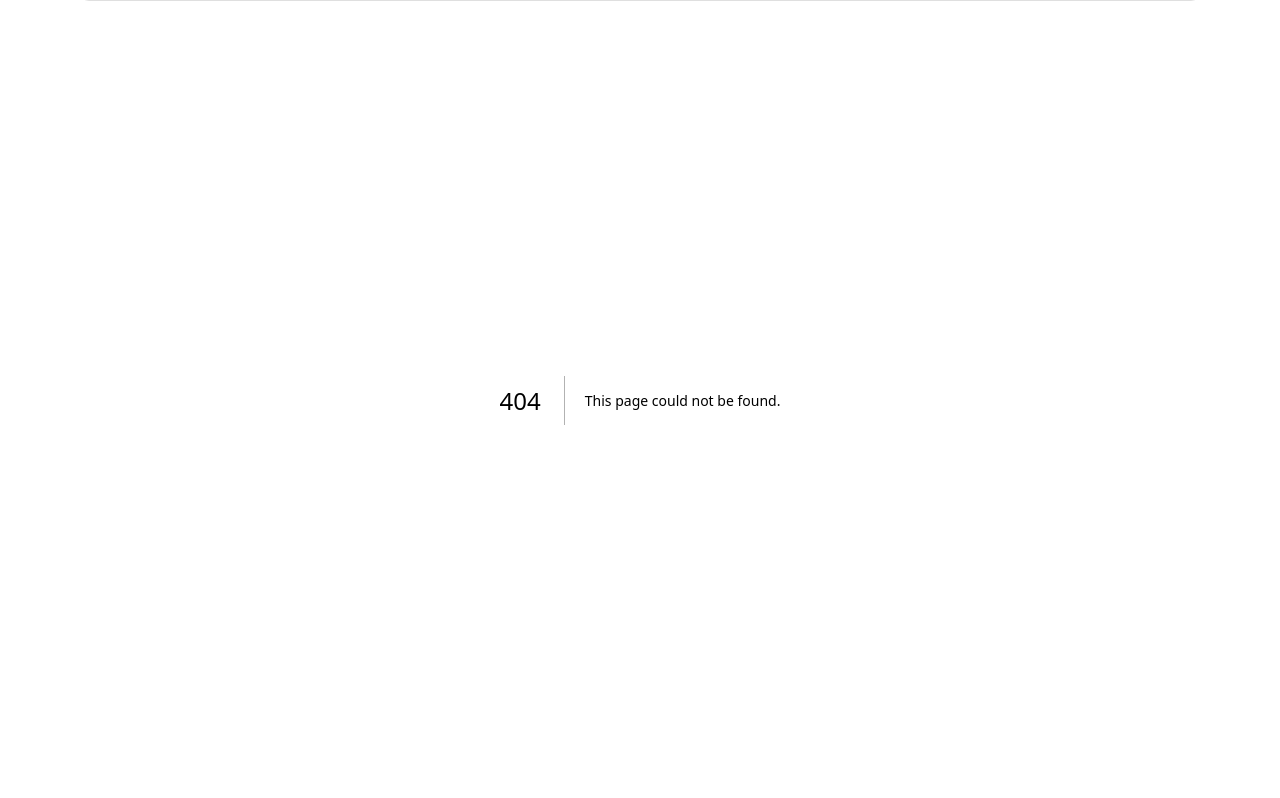
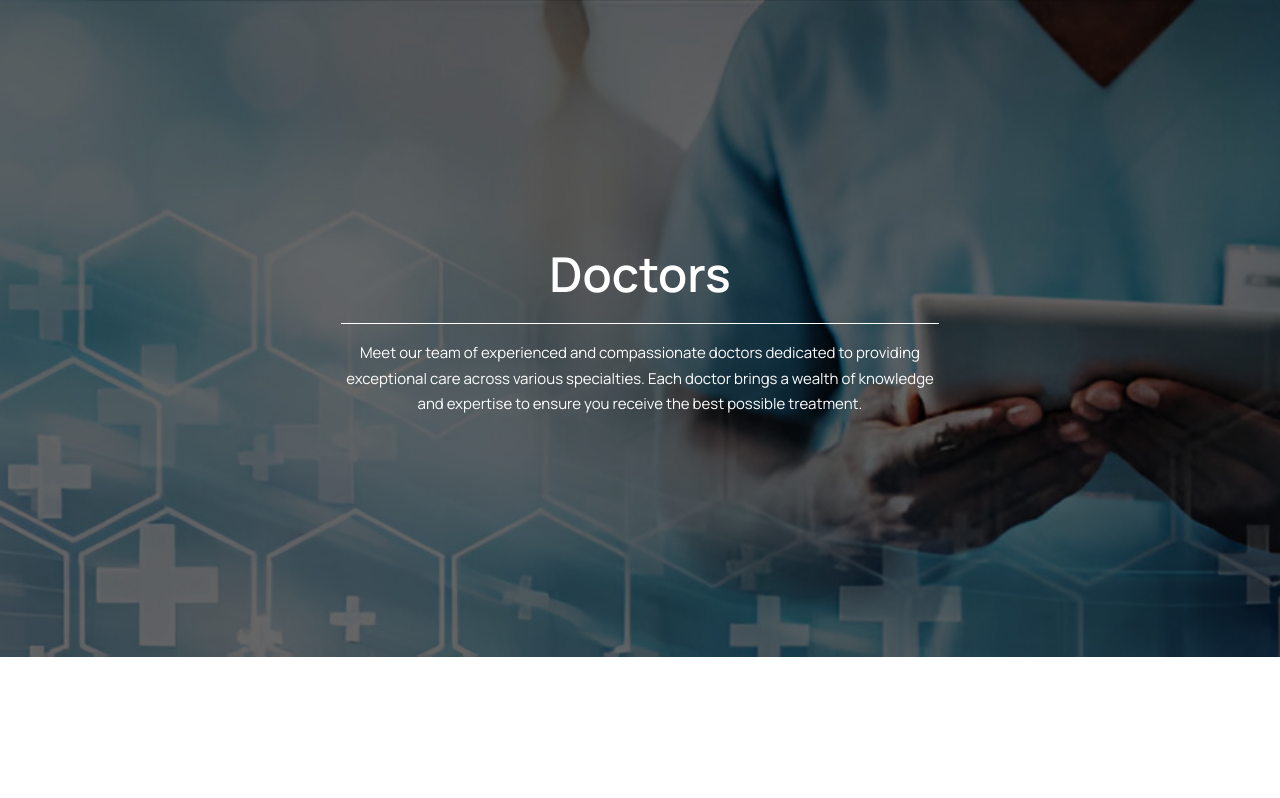
Before and after one commit to mevspecialist/mevspecialiste, a Next.js app: page /doctors in a window 1280 px wide. Before the commit this address had no page. Shown: the top 798 px of the page. Built offline with nearby package versions, Linux system fonts and the light colour scheme.

Commit message:
page banner style readjustment

```diff
--- /dev/null
+++ b/src/app/doctors/page.tsx
@@ -0,0 +1,18 @@
+import React from 'react';
+import { PageBanner } from '@/components/PageBanner';
+import Image from 'next/image';
+
+const Doctors: React.FC = () => {
+    return (
+        <main className="px-10 md:px-32">
+            <PageBanner
+                title="Doctors"
+                content="Meet our team of experienced and compassionate doctors dedicated to providing exceptional care across various specialties. Each doctor brings a wealth of knowledge and expertise to ensure you receive the best possible treatment."
+                image="/images/doctors/doctors-banner.jpeg"
+            />
+            <section className="py-20"></section>
+        </main>
+    );
+};
+
+export default Doctors;
--- a/src/app/globals.css
+++ b/src/app/globals.css
@@ -93,7 +93,7 @@ p {
     padding: 4rem 2rem;
 }
 
-.banner-content h1::after {
+.banner-content-home h1::after {
     content: '';
     display: block;
     width: 100%;
@@ -101,6 +101,15 @@ p {
     background-color: #ffffff;
     margin-top: 1rem;
     z-index: 2;
+}
+
+.banner-content p::before {
+    content: '';
+    display: block;
+    width: 100%;
+    height: 1px;
+    background-color: #ffffff;
+    margin-bottom: 1rem;
 }
 
 .banner-card {
--- a/src/app/page.tsx
+++ b/src/app/page.tsx
@@ -110,7 +110,7 @@ export default function Home() {
     return (
         <main className="px-10 md:px-32">
             <article className="banner relative px-10 md:px-24 -mx-10 md:-mx-32">
-                <div className="banner-content flex flex-col py-40 relative z-10">
+                <div className="banner-content-home flex flex-col py-40 relative z-10">
                     <div className="order-2">
                         <h1 className="font-extralight font-marcellus text-4xl md:text-[4rem] md:leading-[87.42px] relative w-max">
                             Welcome to MEV <br /> Specialist Hospital
```
Also changed, not shown: public/images/doctors/doctors-banner.jpeg (added).
